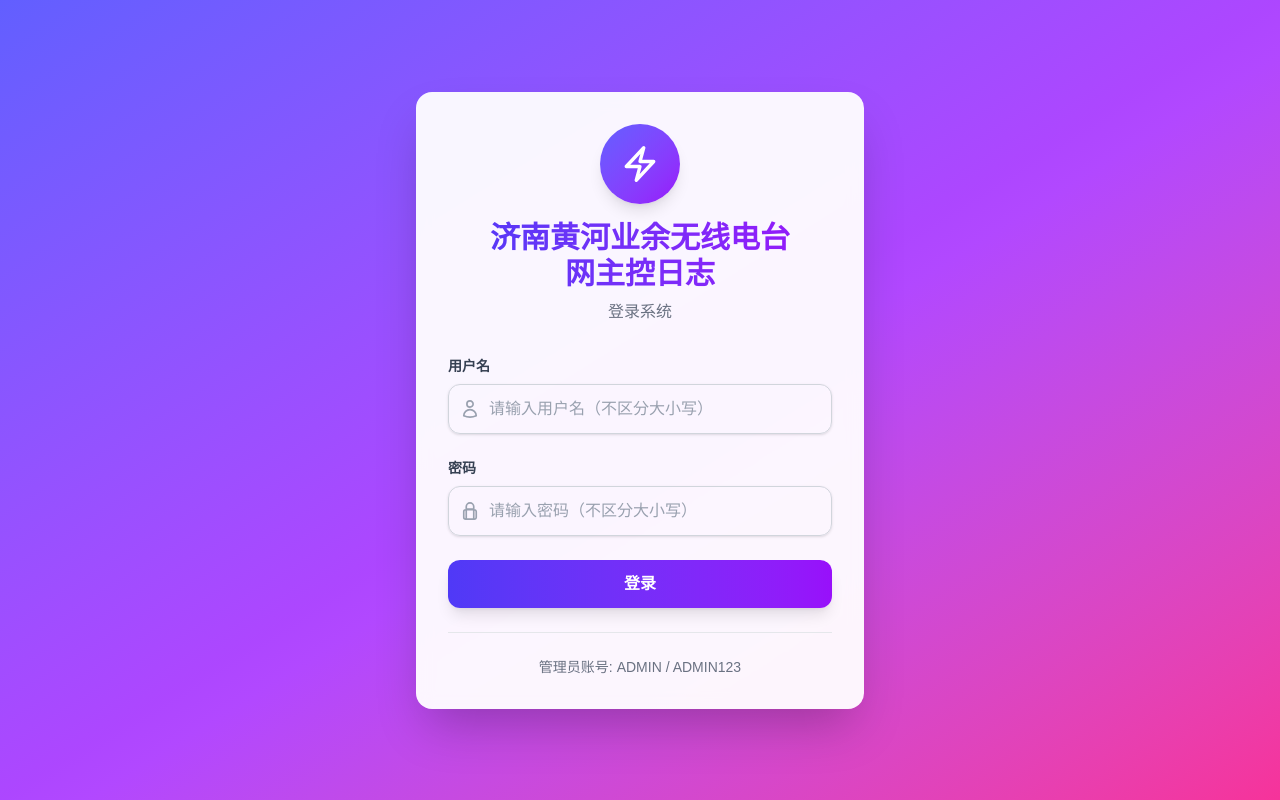
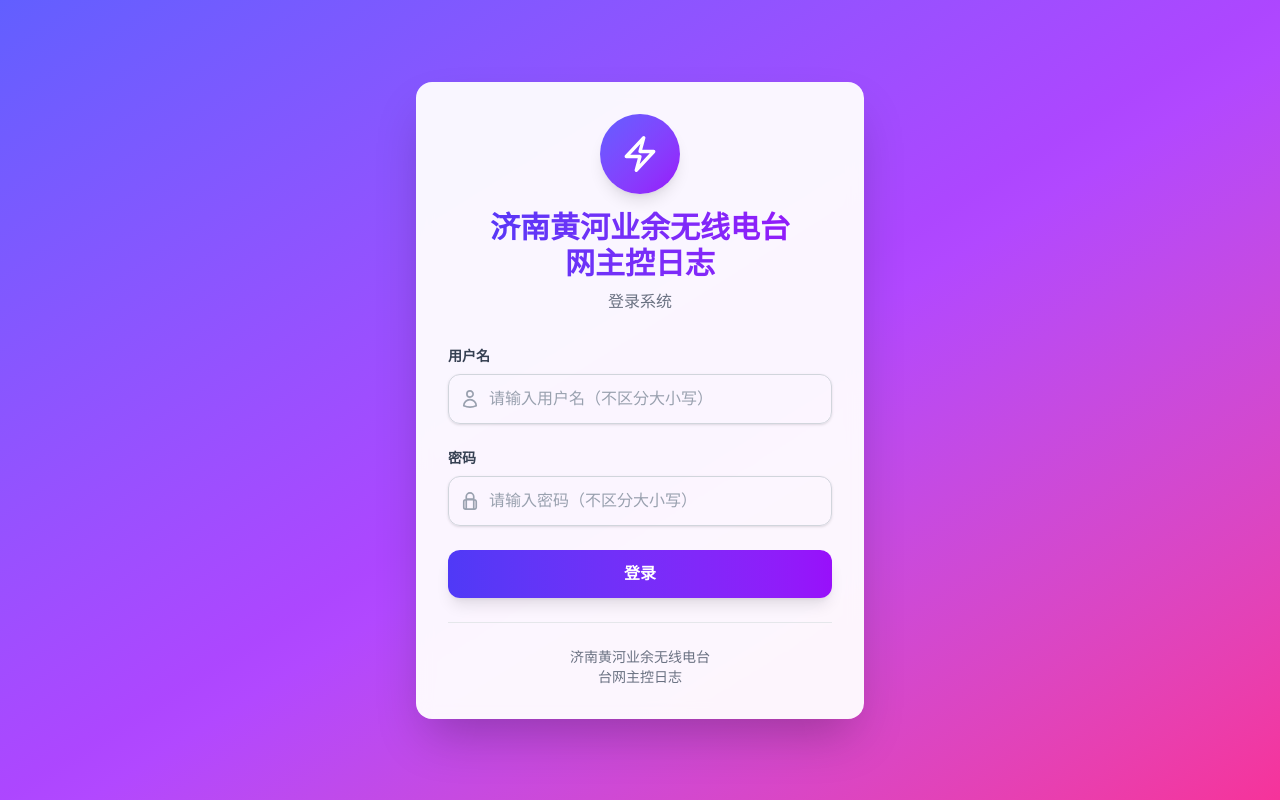
Before and after one commit to BI4IVE/Amateur-radio-network-log, a Next.js app: page /login in a window 1280 px wide. Built offline with nearby package versions, Linux system fonts and the light colour scheme.

Commit message:
style: 修改登录页面底部文字

```diff
--- a/src/app/login/page.tsx
+++ b/src/app/login/page.tsx
@@ -199,7 +199,7 @@ export default function LoginPage() {
 
           <div className="mt-6 pt-6 border-t border-gray-200 text-center">
             <p className="text-sm text-gray-500">
-              管理员账号: ADMIN / ADMIN123
+              济南黄河业余无线电台<br/>台网主控日志
             </p>
           </div>
         </div>
```
Also changed, not shown: 1 other file (tests, documents, lock files or other folders).
